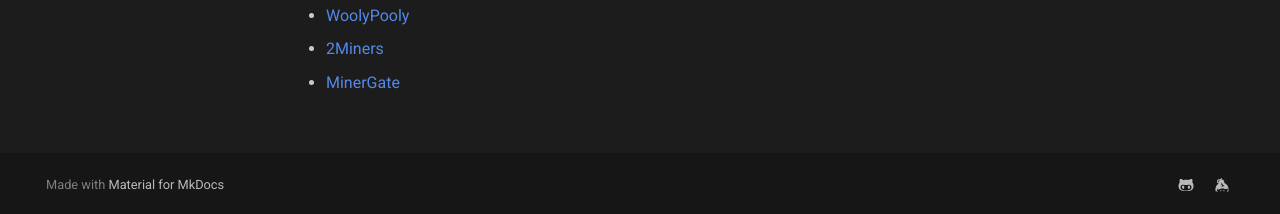
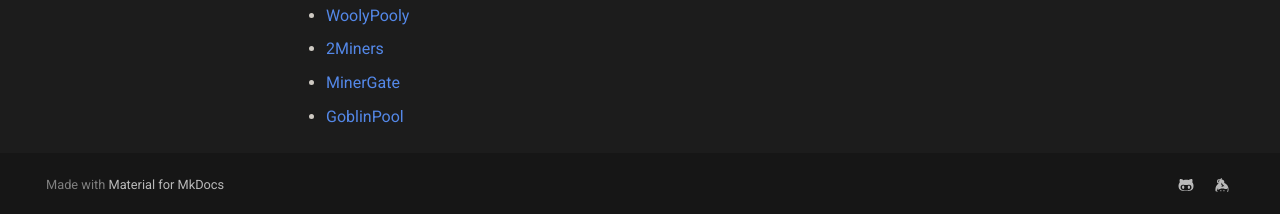
Before and after one commit to mimblewimble/docs, an MkDocs documentation site: the page built from docs/wiki/services/list-of-services.md, in a window 1280 px wide and 1179 px high. Shown: the part 962-1176 px from the top of the window. Built offline with MkDocs 1.6.1 and Material for MkDocs 9.7.7, drawn with Linux system fonts in a browser that asks for light colours; comment, search, counter and statistics services are not loaded.

Commit message:
Update list-of-services.md
Add GoblinPool

```diff
--- a/docs/wiki/services/list-of-services.md
+++ b/docs/wiki/services/list-of-services.md
@@ -28,3 +28,4 @@
 - [WoolyPooly](https://woolypooly.com)
 - [2Miners](https://2miners.com)
 - [MinerGate](https://minergate.com)
+- [GoblinPool](https://goblinpool.com/)
```
